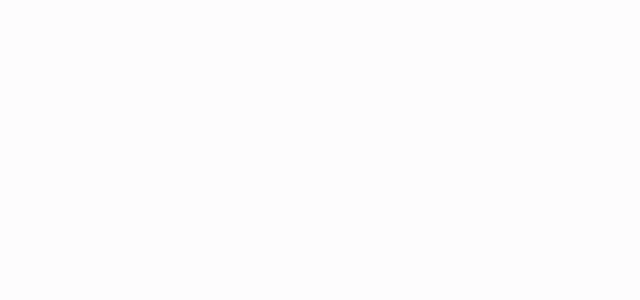
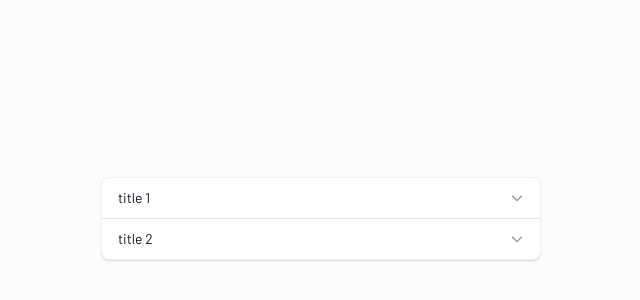
Before and after one commit to brunohfabre/siakitdocumentation, a React (Vite) app: page /accordion in a window 1280 px wide. Before the commit this address had no page. Shown: the part 182-482 px from the top of the page, without its empty margins (319-959 px from the left). Built offline with nearby package versions, Linux system fonts and the light colour scheme.

Commit message:
add accordion component

```diff
--- a/package.json
+++ b/package.json
@@ -8,6 +8,7 @@
     "preview": "vite preview"
   },
   "dependencies": {
+    "@radix-ui/react-accordion": "^0.1.6",
     "@radix-ui/react-dialog": "^0.1.7",
     "@radix-ui/react-dropdown-menu": "^0.1.6",
     "@radix-ui/react-hover-card": "^0.1.5",
--- /dev/null
+++ b/src/components/Accordion/AccordionItem.tsx
@@ -0,0 +1,35 @@
+import { ReactNode } from 'react';
+
+import { CaretDown } from 'phosphor-react';
+
+import { Flex } from '../Flex';
+import { Text } from '../Text';
+import { Item, Header, Title, Content } from './styles';
+
+type AccordionItemProps = {
+  title: string;
+  value: string;
+  children: ReactNode;
+};
+
+export function AccordionItem({
+  title,
+  value,
+  children,
+}: AccordionItemProps): JSX.Element {
+  return (
+    <Item value={value}>
+      <Header>
+        <Title>
+          <Flex direction="column">
+            <Text size="sm">{title}</Text>
+          </Flex>
+
+          <CaretDown size={14} weight="bold" />
+        </Title>
+      </Header>
+
+      <Content>{children}</Content>
+    </Item>
+  );
+}
--- /dev/null
+++ b/src/components/Accordion/index.tsx
@@ -0,0 +1,2 @@
+export { Accordion } from './styles';
+export { AccordionItem } from './AccordionItem';
--- /dev/null
+++ b/src/components/Accordion/styles.ts
@@ -0,0 +1,65 @@
+import * as RadixAccordion from '@radix-ui/react-accordion';
+import styled from 'styled-components';
+
+export const Accordion = styled(RadixAccordion.Root)`
+  flex: 1;
+  border-radius: 8px;
+  background-color: ${({ theme }) => theme.colors.cardBackground};
+  box-shadow: ${({ theme }) => theme.shadows.sm};
+  border: 1px solid ${({ theme }) => theme.colors.gray[3]};
+  overflow: hidden;
+`;
+
+export const Item = styled(RadixAccordion.Item)`
+  border-bottom: 1px solid ${({ theme }) => theme.colors.gray[6]};
+
+  &:last-child {
+    border-bottom: 0;
+  }
+`;
+
+export const Header = styled(RadixAccordion.Header)`
+  all: unset;
+  display: flex;
+`;
+
+export const Title = styled(RadixAccordion.Trigger)`
+  all: unset;
+
+  height: 40px;
+  padding: 0 16px;
+
+  flex: 1;
+
+  display: flex;
+  justify-content: space-between;
+  align-items: center;
+
+  cursor: pointer;
+
+  svg {
+    color: ${({ theme }) => theme.colors.gray[9]};
+  }
+
+  &[data-state='closed'] {
+  }
+
+  &[data-state='open'] {
+    p {
+      font-weight: 600;
+    }
+
+    svg {
+      transform: rotate(180deg);
+      color: ${({ theme }) => theme.colors.gray[12]};
+    }
+  }
+
+  &:hover {
+    background-color: ${({ theme }) => theme.colors.gray[4]};
+  }
+`;
+
+export const Content = styled(RadixAccordion.Content)`
+  border-top: 1px solid ${({ theme }) => theme.colors.gray[6]};
+`;
--- /dev/null
+++ b/src/pages/AccordionPage.tsx
@@ -0,0 +1,35 @@
+import { Accordion, AccordionItem } from '../components/Accordion';
+import { Flex } from '../components/Flex';
+import { Text } from '../components/Text';
+
+export function AccordionPage(): JSX.Element {
+  return (
+    <Flex flex justify="center" align="center">
+      <Flex width={440}>
+        <Accordion type="single" collapsible>
+          <AccordionItem title="title 1" value="1">
+            <Flex padding>
+              <Text size="sm">
+                Lorem ipsum dolor sit, amet consectetur adipisicing elit.
+                Repellendus tempora debitis eveniet officiis, fugiat architecto.
+                Corporis quisquam quis adipisci corrupti sapiente. Recusandae
+                repellendus incidunt praesentium minus placeat, nemo ad dolores.
+              </Text>
+            </Flex>
+          </AccordionItem>
+
+          <AccordionItem title="title 2" value="2">
+            <Flex padding>
+              <Text size="sm">
+                Lorem ipsum dolor sit amet consectetur, adipisicing elit. Totam
+                vitae unde aliquid praesentium molestias, nobis nisi commodi
+                sed, sint, impedit laborum eligendi itaque iste voluptatibus
+                beatae! Quia perspiciatis ullam fuga.
+              </Text>
+            </Flex>
+          </AccordionItem>
+        </Accordion>
+      </Flex>
+    </Flex>
+  );
+}
--- a/src/routes.tsx
+++ b/src/routes.tsx
@@ -1,5 +1,6 @@
 import { Routes, Route } from 'react-router-dom';
 
+import { AccordionPage } from './pages/AccordionPage';
 import { AlertPage } from './pages/AlertPage';
 import { AvatarGroupPage } from './pages/AvatarGroupPage';
 import { AvatarPage } from './pages/AvatarPage';
@@ -56,6 +57,7 @@ export function AppRoutes(): JSX.Element {
       <Route path="/empty" element={<EmptyPage />} />
       <Route path="/tabs" element={<TabsPage />} />
       <Route path="/popover" element={<PopoverPage />} />
+      <Route path="/accordion" element={<AccordionPage />} />
     </Routes>
   );
 }
```
Also changed, not shown: 1 other file (tests, documents, lock files or other folders).
